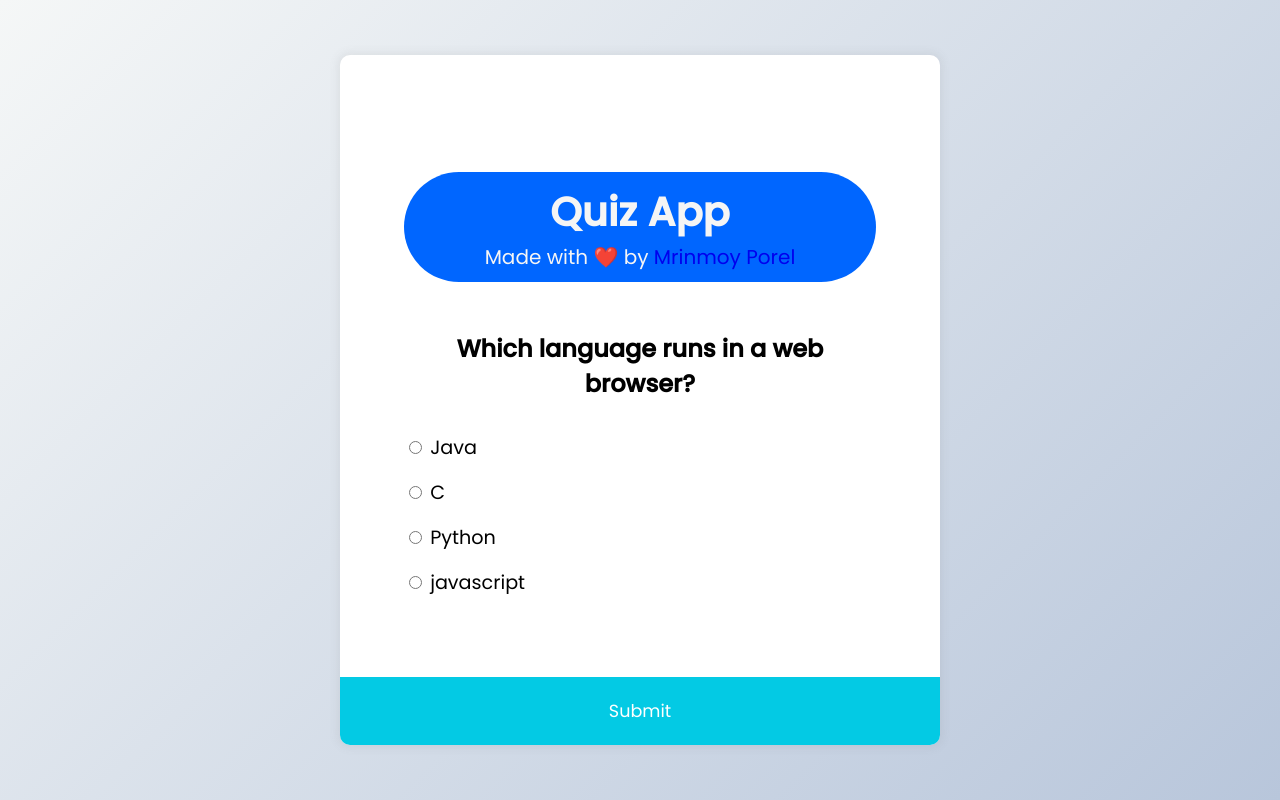
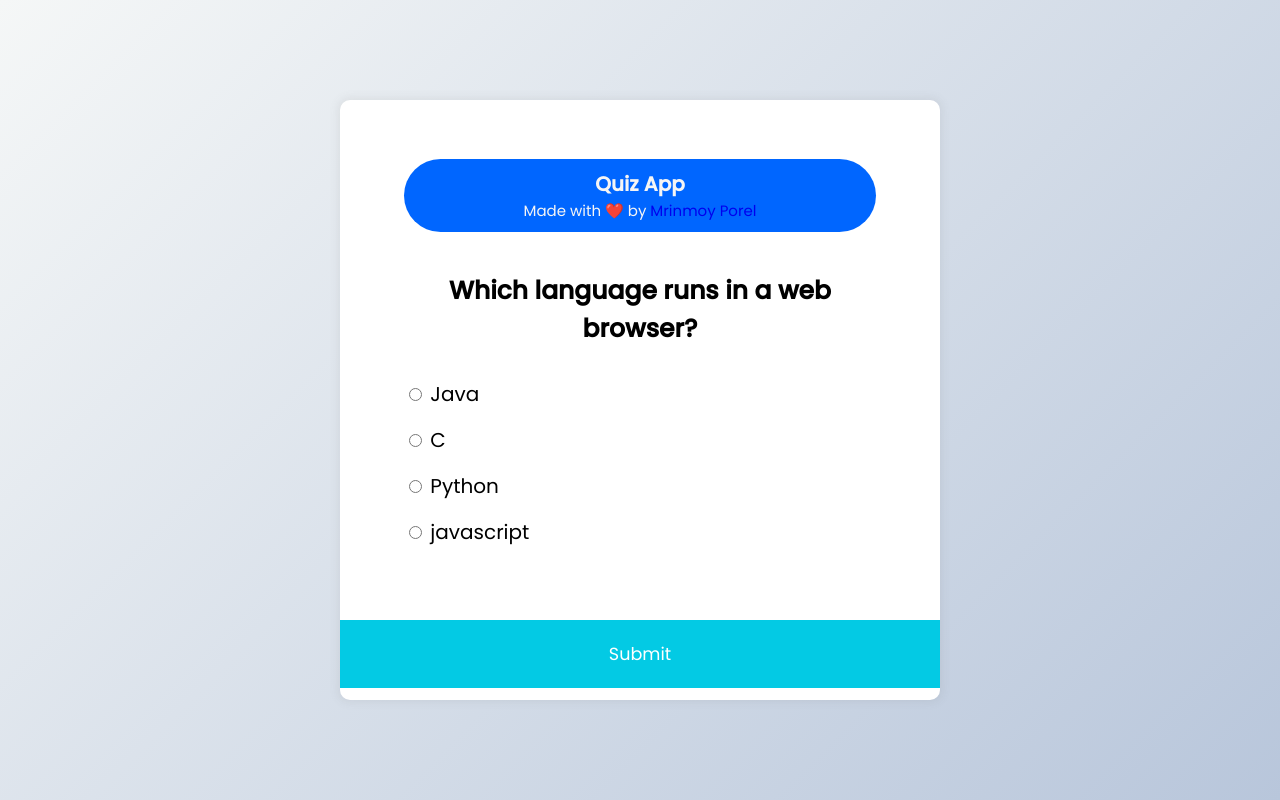
Before and after one commit to mrinnnmoy/QuizApp, a plain HTML site: page index.html in a window 1280 px wide. Drawn offline with Linux system fonts and the light colour scheme.

Commit message:
styled the web version

```diff
--- a/style.css
+++ b/style.css
@@ -21,27 +21,31 @@ body {
     border-radius: 10px;
     box-shadow: 0 0 10px 2px rgba(100, 100, 100, 0.1);
     width: 600px;
+    height: 600px;
     overflow: hidden;
 }
 
 .quiz-header {
-    padding: 4rem;
+    padding: 2rem 4rem 0 4rem;
+    width: 600px;
+    height: 520px;
 }
 
 h2 {
-    padding: 1rem;
+    padding: 15px;
     text-align: center;
+    font-size: 25px;
     margin: 0;
 }
 h4{
     text-align: center;
-    font-size: 40px;
+    font-size: 20px;
     margin-bottom: 0px;
     padding-top: 10px;
 }
 h5,a{
     font-weight: inherit;
-    font-size: 20px;
+    font-size: 15px;
     text-decoration: none;
     text-align: center;
     margin-top: 0px;
@@ -61,7 +65,7 @@ ul {
 }
 
 ul li {
-    font-size: 1.2rem;
+    font-size: 20px;
     margin: 1rem 0;
 }
 
@@ -73,7 +77,7 @@ button {
     background-color: #03cae4;
     color: #fff;
     border: none;
-    display: block;
+    /* display: block; */
     width: 100%;
     cursor: pointer;
     font-size: 1.1rem;
```
